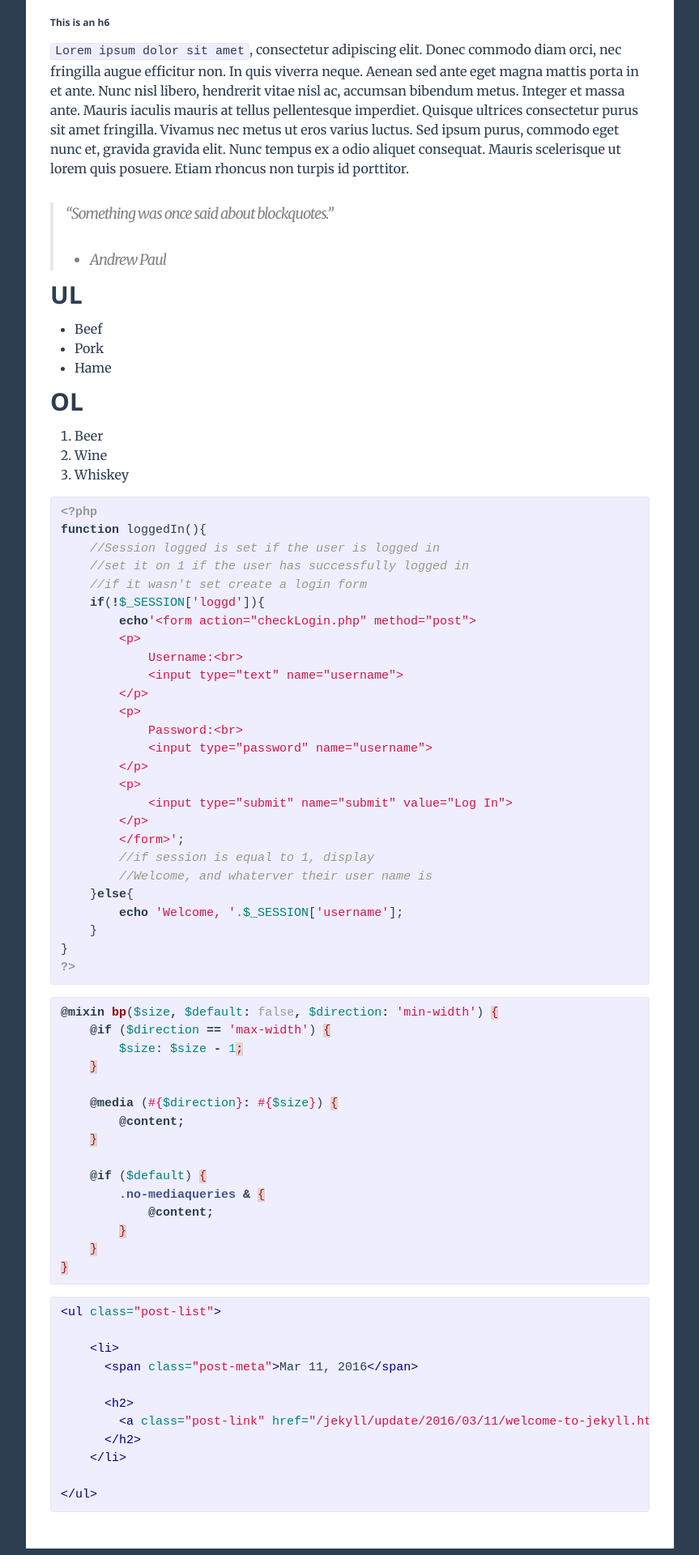
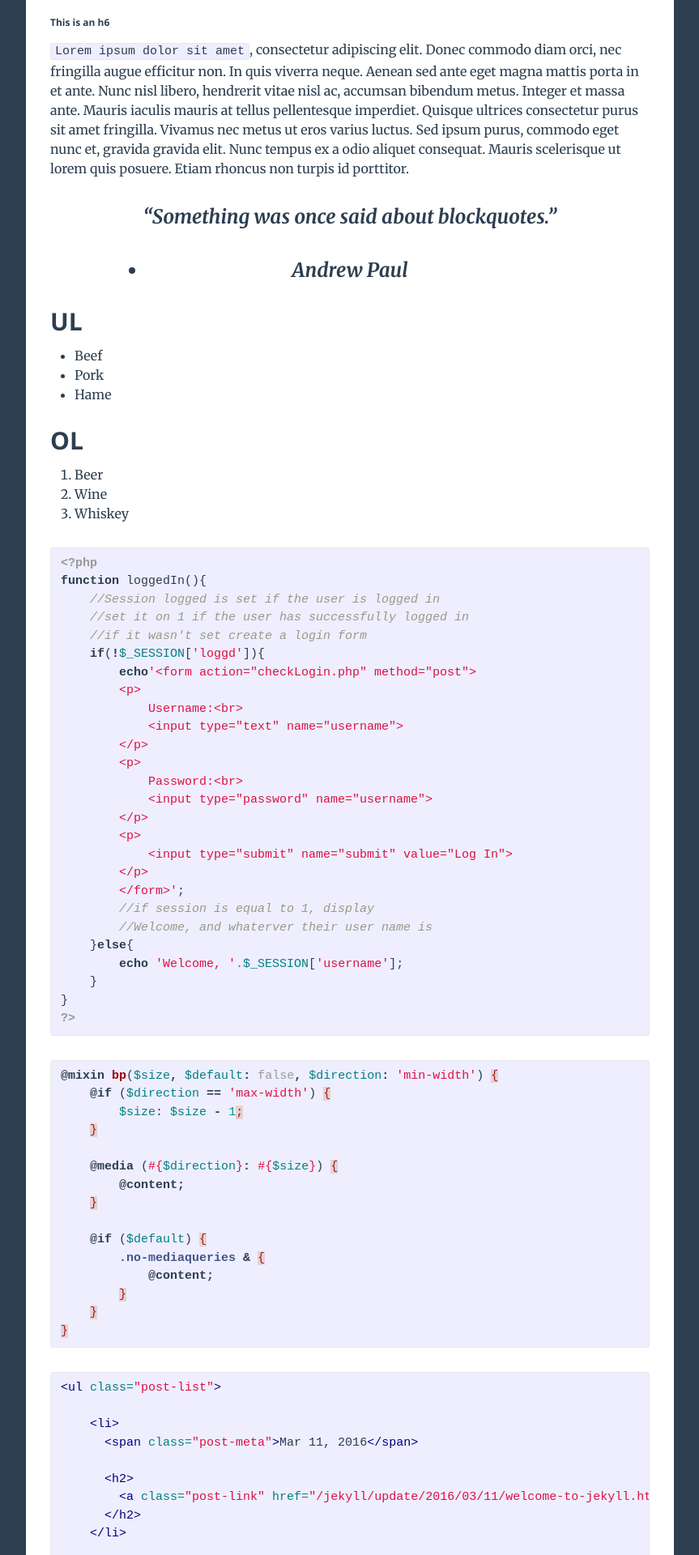
Before and after one commit to nswitzer/1aw, a Jekyll site: the page built from styleguide/index.markdown, in a window 1280 px wide. Shown: the part 1252-3172 px from the top of the page at 81% size, without its empty margins (208-1071 px from the left). Built offline with Jekyll 4.4.1, drawn with Linux system fonts in a browser that asks for light colours; some web fonts are replaced.

Commit message:
styleguide margin tweaks and blockquote styling

```diff
--- a/_sass/base/_base.scss
+++ b/_sass/base/_base.scss
@@ -105,24 +105,6 @@ a {
 
 
 //
-// Blockquotes
-//
-
-blockquote {
-    color: $grey-color;
-    border-left: 4px solid $grey-color-light;
-    padding-left: $spacing-unit / 2;
-    font-size: 18px;
-    letter-spacing: -1px;
-    font-style: italic;
-
-    > :last-child {
-        margin-bottom: 0;
-    }
-}
-
-
-//
 // Code Formatting
 //
 
--- a/_sass/base/_vars.scss
+++ b/_sass/base/_vars.scss
@@ -67,6 +67,10 @@ $nav-font-weight: 700;
 $nav-font-color: $white;
 $nav-font-color-hover: $red;
 
+$blockquote-font-size: 24px;
+$blockquote-font-weight: 700;
+$blockquote-font-style: italic;
+
 
 //
 // Margins, Spacing and Dimensions
--- a/_sass/layout/_global.scss
+++ b/_sass/layout/_global.scss
@@ -36,7 +36,7 @@ h1.page-title {
     }
 
     ul, ol {
-        margin-left: $spacing-unit;
+        margin: 0 $spacing-unit $spacing-unit;
     }
 
     li {
@@ -46,7 +46,7 @@ h1.page-title {
         }
     }
 
-    h2, h3, h4, h5, h6, blockquote, pre, ul, ol, dl, figure, %vertical-rhythm {
+    h2, h3, h4, h5, h6, pre, dl, figure, %vertical-rhythm {
         margin-bottom: $spacing-unit / 2;
     }
 
@@ -56,6 +56,10 @@ h1.page-title {
         &:last-child {
             margin-bottom: 0;
         }
+    }
+
+    .highlight {
+        margin-bottom: $spacing-unit;
     }
 }
 
--- a/_sass/theme/_global.scss
+++ b/_sass/theme/_global.scss
@@ -1,6 +1,11 @@
 /**
  * Global Theme Styles
  */
+
+
+//
+// Global Elements
+//
 
 body {
 	background: $body-bg-color;
@@ -80,3 +85,17 @@ a[href*="facebook"] {
 	    content: '\e904';
 	}
 }
+
+
+//
+// Global Content Elements
+//
+
+// Blockquotes
+blockquote {
+	font-size: $blockquote-font-size;
+	font-style: $blockquote-font-style;
+	font-weight: $blockquote-font-weight;
+	margin: 0 $spacing-unit*3 $spacing-unit;
+	text-align: center;
+}
--- a/_sass/theme/_syntax-highlighting.scss
+++ b/_sass/theme/_syntax-highlighting.scss
@@ -3,7 +3,6 @@
  */
 .highlight {
     background: #fff;
-    @extend %vertical-rhythm;
 
     .highlighter-rouge & {
       background: #eef;
```
